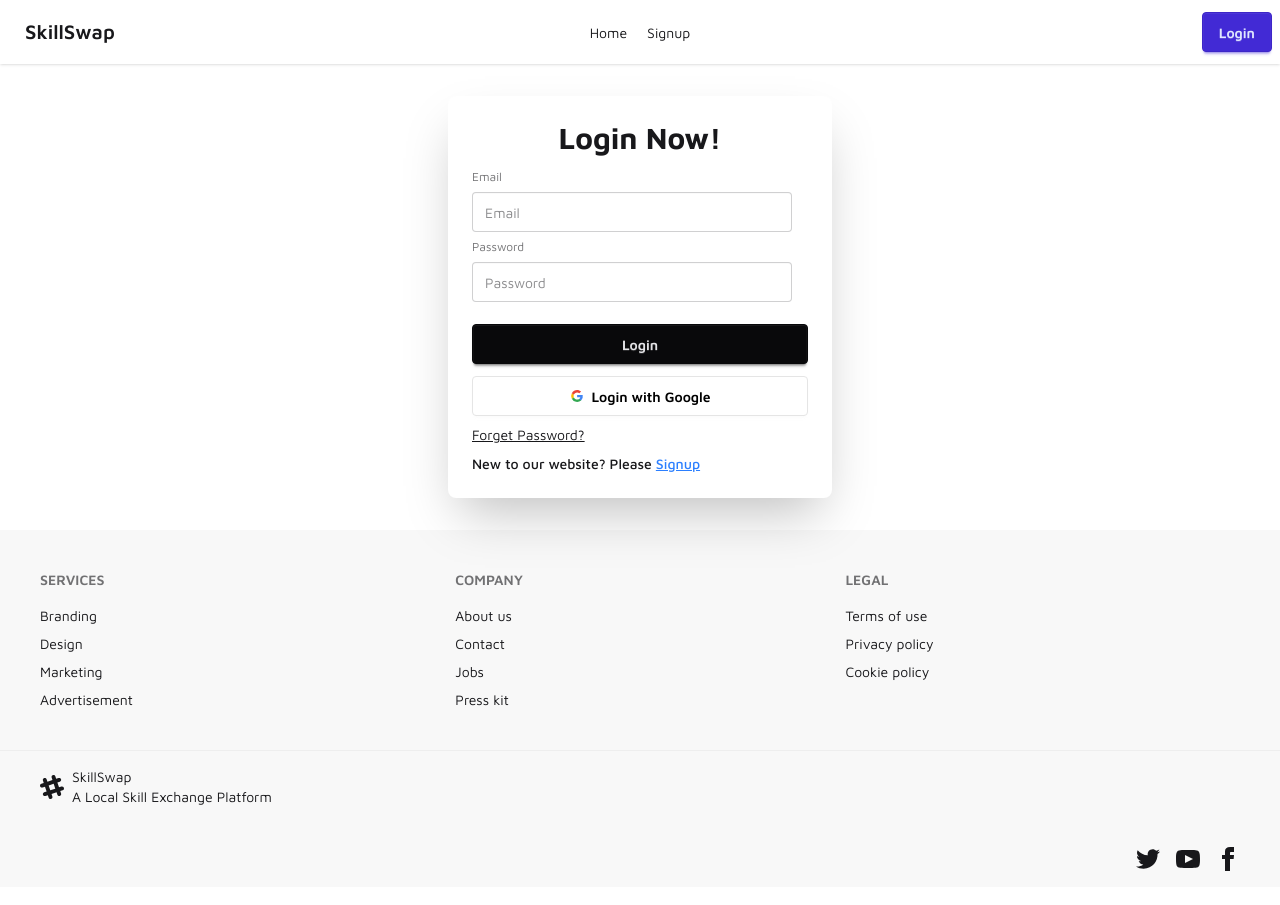
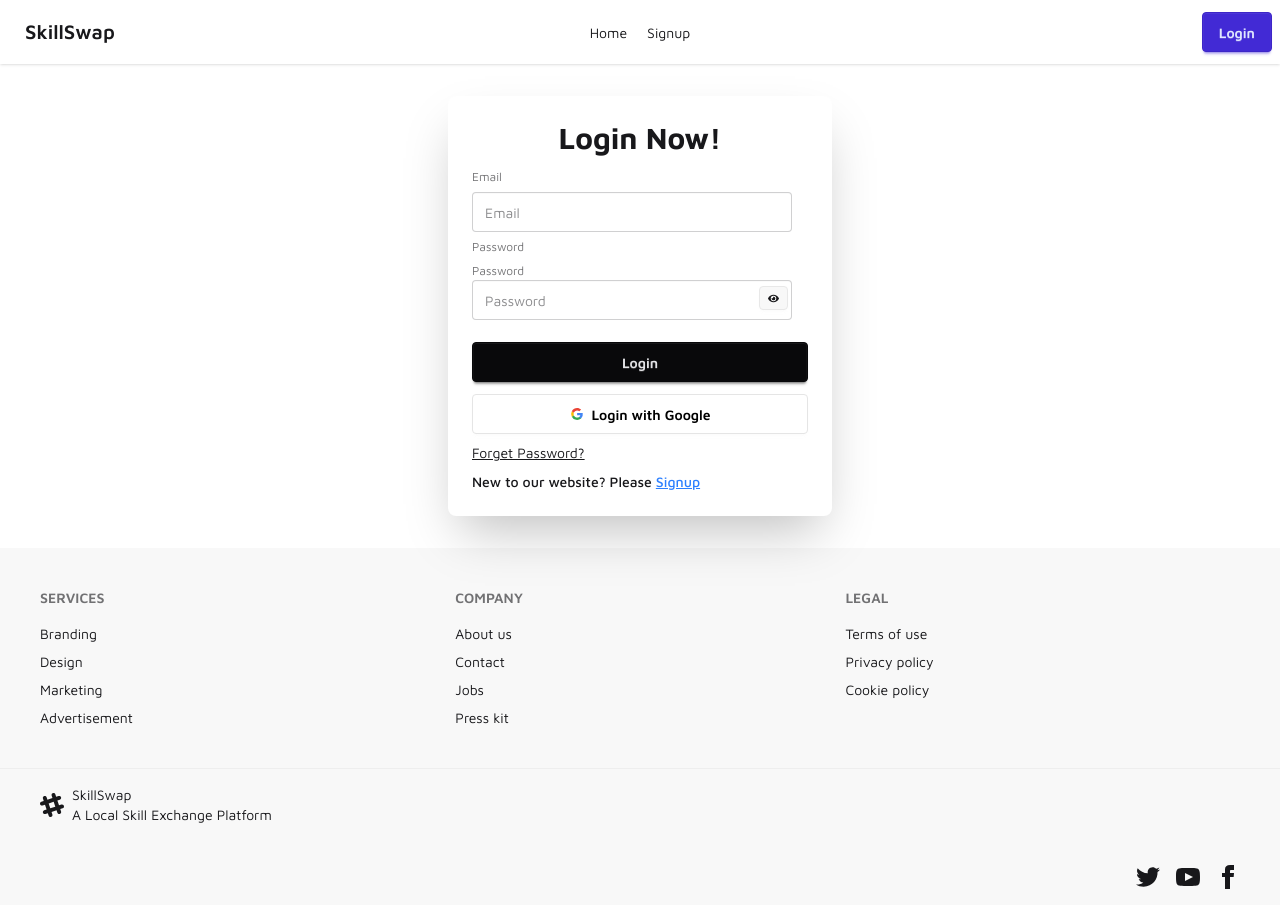
Before and after one commit to adittacse/skill-swap, a React (Vite) app: page /login in a window 1280 px wide. Built offline with nearby package versions, Linux system fonts and the light colour scheme; no server answers.

Commit message:
toggle password show implemented

```diff
--- a/src/pages/Login.jsx
+++ b/src/pages/Login.jsx
@@ -1,10 +1,12 @@
 import { useContext, useRef, useState } from "react";
 import AuthContext from "../contexts/AuthContext/AuthContext.jsx";
 import { Link, Navigate, useLocation, useNavigate } from "react-router";
+import { FaEye, FaEyeSlash } from "react-icons/fa";
 
 const Login = () => {
     const [success, setSuccess] = useState("");
     const [error, setError] = useState("");
+    const [showPassword, setShowPassword] = useState(false);
     const { userSignIn, setUser, googleSignIn } = useContext(AuthContext);
     const emailRef = useRef(null);
     const location = useLocation();
@@ -41,6 +43,11 @@ const Login = () => {
             })
     }
 
+    const handleTogglePasswordShow = (e) => {
+        e.preventDefault();
+        setShowPassword(!showPassword);
+    }
+
     const handleGoForgotPassword = () => {
         navigate("/forgot-password", {
             state: { email: emailRef.current?.value || "" }
@@ -59,7 +66,13 @@ const Login = () => {
                             <input ref={emailRef} name="email" type="email" className="input" placeholder="Email" required/>
                             {/*password*/}
                             <label className="label">Password</label>
-                            <input name="password" type="password" className="input" placeholder="Password" required/>
+                            <div className="relative">
+                                <label className="label">Password</label>
+                                <input name="password" type={showPassword ? "text" : "password"} className="input" placeholder="Password" required />
+                                <button onClick={handleTogglePasswordShow} className="btn btn-xs top-6 right-5 absolute">
+                                    { showPassword ? <FaEyeSlash />: <FaEye /> }
+                                </button>
+                            </div>
                             <button className="btn btn-neutral mt-4">Login</button>
                         </fieldset>
                     </form>
--- a/src/pages/Signup.jsx
+++ b/src/pages/Signup.jsx
@@ -1,10 +1,12 @@
 import { useContext, useState } from "react";
 import AuthContext from "../contexts/AuthContext/AuthContext.jsx";
 import { Link, useNavigate } from "react-router";
+import { FaEye, FaEyeSlash } from "react-icons/fa";
 
 const Signup = () => {
     const [success, setSuccess] = useState("");
     const [error, setError] = useState("");
+    const [showPassword, setShowPassword] = useState(false);
     const { createUser, updateUser, setUser } = useContext(AuthContext);
     const navigate = useNavigate();
 
@@ -39,6 +41,11 @@ const Signup = () => {
             });
     }
 
+    const handleTogglePasswordShow = (e) => {
+        e.preventDefault();
+        setShowPassword(!showPassword);
+    }
+
     return (
         <div className="flex justify-center">
             <div className="card bg-base-100 w-full max-w-sm shrink-0 shadow-2xl">
@@ -57,7 +64,13 @@ const Signup = () => {
                             <input name="email" type="email" className="input" placeholder="Email"/>
                             {/*password*/}
                             <label className="label">Password</label>
-                            <input name="password" type="password" className="input" placeholder="Password"/>
+                            <div className="relative">
+                                <label className="label">Password</label>
+                                <input name="password" type={showPassword ? "text" : "password"} className="input" placeholder="Password" required />
+                                <button onClick={handleTogglePasswordShow} className="btn btn-xs top-6 right-5 absolute">
+                                    { showPassword ? <FaEyeSlash />: <FaEye /> }
+                                </button>
+                            </div>
                             <button className="btn btn-neutral mt-4">Register</button>
                         </fieldset>
                     </form>
```
